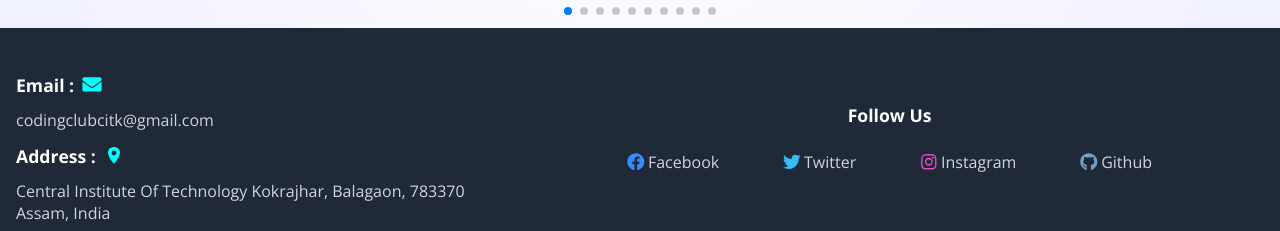
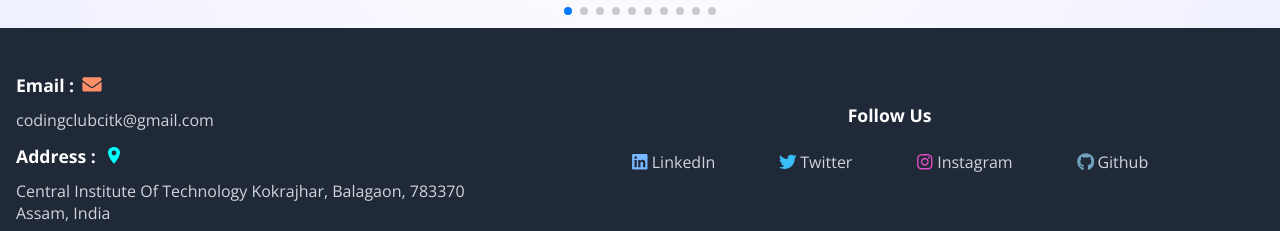
Before and after one commit to ssudem/CITK-Coding-Club, a React (Vite) app: page / in a window 1280 px wide. Shown: the part 2322-2553 px from the top of the page. Built offline with nearby package versions, Linux system fonts and the light colour scheme; a web font is replaced by a local one.

Commit message:
42th commit

```diff
--- a/src/components/Footer/Footer.jsx
+++ b/src/components/Footer/Footer.jsx
@@ -1,7 +1,7 @@
 // Footer.jsx
 import React from "react";
 import {
-  FaFacebook,
+  FaLinkedin,
   FaTwitter,
   FaInstagram,
   FaGithub,
@@ -34,7 +34,7 @@ function Footer() {
                     target={isMobile ? "_self" : "_blank"}
                     rel="noopener noreferrer"
                   >
-                    <FaEnvelope />
+                    <FaEnvelope className="_Email" />
                   </a>
                 );
               })()}
@@ -46,7 +46,7 @@ function Footer() {
             <span> Address : </span>
             <li>
               <a href={citkLoaction} target="_blank">
-                <IoLocationSharp />
+                <IoLocationSharp className="_location" />
               </a>
             </li>
           </h2>
@@ -60,9 +60,13 @@ function Footer() {
           <h2>Follow Us</h2>
           <ul className="social-icon">
             <li>
-              <a href="https://www.facebook.com/" className="social-link">
-                <FaFacebook className="icon facebook" />
-                <span>Facebook</span>
+              <a
+                href="https://www.linkedin.com/company/coding-club-citk/"
+                className="social-link"
+                target="_blank"
+              >
+                <FaLinkedin className="icon linkedin" />
+                <span>LinkedIn</span>
               </a>
             </li>
             <li>
@@ -73,7 +77,7 @@ function Footer() {
             </li>
             <li>
               <a
-                href="https://www.instagram.com/codingclubcitk?igsh=bXcxaW5qMzJkNGNw"
+                href="https://www.instagram.com/codingclubcitk/"
                 className="social-link"
                 target="_blank"
               >
--- a/src/components/Footer/footer.css
+++ b/src/components/Footer/footer.css
@@ -29,7 +29,7 @@
 .footer-heading > li > a > svg {
   padding-top: 0.3rem;
   transition: all 0.3s ease;
-  color: aqua;
+  /* color: aqua; */
   &:hover {
     transform: scale(1.2);
   }
@@ -93,8 +93,8 @@
   font-size: 1.1rem;
 }
 
-.facebook {
-  color: #388bff;
+.linkedin {
+  color: #77b7ff;
 }
 
 .twitter {
@@ -107,6 +107,13 @@
 
 .github {
   color: #99ddffac;
+}
+
+._Email {
+  color: #ff8f66;
+}
+._location {
+  color: aqua;
 }
 
 .social-link {
```
